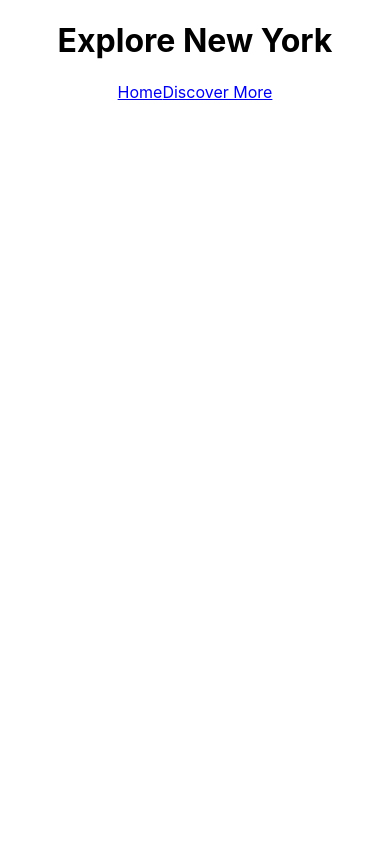
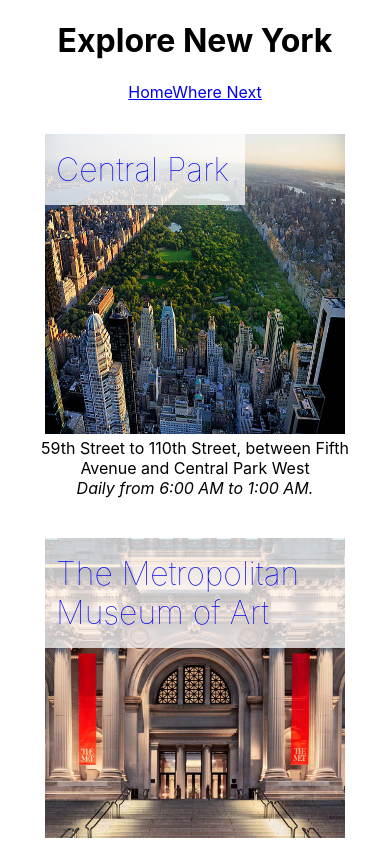
Before and after one commit to xcbhx/explore_new_york, a React (Create React App) app: page / in a window 390 px wide. Shown: the top 844 px of the page. Built offline with nearby package versions, Linux system fonts and the light colour scheme.

Commit message:
created details along with ids to each location

```diff
--- a/src/App.js
+++ b/src/App.js
@@ -1,12 +1,13 @@
-// import logo from './logo.svg';
 import './App.css';
 import Navbar from './components/Navbar/Navbar';
+import { Outlet } from 'react-router-dom';
+
 
 function App() {
   return (
     <div className="App">
-        {/* <img src={logo} className="App-logo" alt="logo" /> */}
         <Navbar />
+        <Outlet />
     </div>
   );
 }
--- /dev/null
+++ b/src/components/Details/Details.css
@@ -0,0 +1,31 @@
+.Details {
+  display: flex;
+  flex-direction: row-reverse;
+  width: 960px;
+  margin: auto;
+}
+
+.Details .Details-info {
+  flex: 1;
+  text-align: left;
+  padding: 0 1em;
+}
+
+.Details .title {
+  font-size: 2em;
+  margin: 0;
+}
+
+.Details .image {
+  flex: 2;
+}
+
+.Details .image img {
+  width: 300px;
+  height: 300px;
+  margin-top: 2%;
+}
+
+.Details .hours {
+  font-size: 1.5em;
+}
--- /dev/null
+++ b/src/components/Details/Details.jsx
@@ -0,0 +1,26 @@
+import './Details.css';
+import data from '../../newYork-data.js'
+import { useParams } from 'react-router-dom';
+
+
+function Details() {
+  const params = useParams();
+  const { id } = params;
+  const { images, title, desc, hours } = data[id];
+
+  return (
+    <div className='Details'>
+      <div className='image'>
+        <img src={`${process.env.PUBLIC_URL}/images/${images[0]}`} alt={title} />
+      </div>
+
+      <div className='Details-info'>
+        <h1 className='title'>{ title }</h1>
+        <p className='desc'>{ desc }</p>
+        <p className='hours'>{ hours }</p>
+      </div>
+    </div>
+  )
+};
+
+export default Details;
--- a/src/components/Display/Display.jsx
+++ /dev/null
@@ -1,13 +0,0 @@
-import './Display.css';
-
-
-
-function Display() {
-  return (
-    <div>
-
-    </div>
-  )
-};
-
-export default Display;
--- a/src/components/Items/Items.css
+++ b/src/components/Items/Items.css
@@ -0,0 +1,44 @@
+.Items {
+  width: 100%;
+  text-align: center;
+  position: relative;
+}
+
+/* .Items img {
+  width: 100%;
+  height: auto;
+} */
+
+.hours {
+  font-style: italic;
+}
+
+.Items .Items-Title{
+  text-decoration: none;
+  color: #000;
+}
+
+.Items h1 {
+  display: block;
+  position: absolute;
+  left: 0;
+  top: 0;
+  margin: 0;
+  font-weight: lighter;
+  background-color: rgba(255, 255, 255, 0.75);
+  padding: 1rem;
+  text-align: left;
+}
+
+.Items .Items-Info {
+  position: absolute;
+  right: 0;
+  bottom: 0;
+  text-align: right;
+}
+
+.Items .Items-Info div {
+  display: inline-block;
+  padding: 0.25em 0.5em;
+  background-color: rgba(255, 255, 255, 0.9);
+}
--- a/src/components/Items/Items.jsx
+++ b/src/components/Items/Items.jsx
@@ -5,8 +5,8 @@
   const { name, image, address, hours, id } = props;
 
   return (
-    <div className="items">
-      <Link className='itemTitle' to={`/details/${id}`}>
+    <div className="Items">
+      <Link className='Item-Title' to={`/details/${id}`}>
         <h1>{name}</h1>
       </Link>
       <Link to={`/details/${id}`}>
@@ -16,7 +16,7 @@
         alt=""
         />
       </Link>
-      <div className='item-info'>
+      <div className='Item-Info'>
         <div>{address}</div>
         <div className='hours'>{hours}</div>
       </div>
--- /dev/null
+++ b/src/components/LocationList/LocationList.css
@@ -0,0 +1,21 @@
+.LocationList {
+  width: calc(100% - 80px);
+  margin: auto;
+  display: grid;
+  grid-template-columns: 1fr 1fr 1fr;
+  grid-gap: 40px;
+  padding: 2em;
+}
+/* Smaller screens and tablets */
+@media only screen and (max-width: 960px) {
+  .LocationList {
+      grid-template-columns: 1fr 1fr;
+  }
+}
+
+/* Small screens mobile */
+@media only screen and (max-width: 700px) {
+  .LocationList {
+      grid-template-columns: 1fr;
+  }
+}
--- /dev/null
+++ b/src/components/LocationList/LocationList.jsx
@@ -0,0 +1,36 @@
+import './LocationList.css';
+import Items from '../Items/Items';
+import data from '../../newYork-data.js';
+import { useState } from 'react';
+
+function LocationList() {
+  const [query, setQuery] = useState("");
+
+  const spaces = data
+    .filter((obj) => {
+      const inTitle = obj.title.toLowerCase().includes(query.toLowerCase())
+      const inAddress = obj.address.toLowerCase().includes(query.toLowerCase())
+      return inTitle || inAddress
+    })
+    .map((obj) => {
+      const { id, title, address, images, hours } = obj
+      return (
+        <Items
+          id={id}
+          key={`${title}-${id}`}
+          name={title}
+          address={address}
+          image={images[0]}
+          hours={hours}
+        />
+      )
+  })
+
+  return (
+    <div className='LocationList'>
+      { spaces }
+    </div>
+  )
+};
+
+export default LocationList;
--- a/src/components/Navbar/Navbar.jsx
+++ b/src/components/Navbar/Navbar.jsx
@@ -1,24 +1,37 @@
-import Display from '../Display/Display';
 import './Navbar.css';
-import { NavLink } from 'react-router-dom';
+import { NavLink, useNavigate } from 'react-router-dom';
+import data from '../../newYork-data.json';
 
 
 
 function Navbar() {
+  const navigate = useNavigate();
+
+  const handleWhereNext = () => {
+    const id = Math.floor(Math.random() * data.length);
+    navigate(`/details/${id}`);
+  };
+
   return (
     <div>
       <header>
-        <h1 className='title'>Explore New York</h1>
+        <h1 className='Navbar-Title'>Explore New York</h1>
 
-        <div className='navbar'>
+        <div className='Navbar'>
           <NavLink className={({ isActive }) => isActive ? "nav-link-active" : "nav-link" }
             to='/'>Home</NavLink>
-          <NavLink className={({ isActive }) => isActive ? "nav-link-active" : "nav-link" }
-            to='/Discover'>Discover More</NavLink>
+
+          <a className='Nav-Link' href="/"
+          onClick={(e) => {
+            e.preventDefault();
+            handleWhereNext();
+            }}
+          >
+            Where Next
+          </a>
         </div>
-        <div className='searchDisplay'>
-          <Display />
-        </div>
+        {/* <div className='searchDisplay'>
+        </div> */}
       </header>
     </div>
   )
--- a/src/index.js
+++ b/src/index.js
@@ -4,6 +4,8 @@
 import './index.css';
 import App from './App';
 import reportWebVitals from './reportWebVitals';
+import LocationList from './components/LocationList/LocationList';
+import Details from './components/Details/Details';
 
 const root = ReactDOM.createRoot(document.getElementById('root'));
 
@@ -12,9 +14,8 @@
     <Router>
       <Routes>
         <Route path='/' element={<App />} >
-          <Route></Route>
-          <Route></Route>
-          <Route></Route>
+          <Route index element={<LocationList />}/>
+          <Route path='/details/:id' element={<Details/>} />
         </Route>
       </Routes>
     </Router>
--- a/src/newYork-data.js
+++ b/src/newYork-data.js
@@ -1,7 +1,7 @@
 import data from './newYork-data.json';
 
 data.forEach((obj, i) => {
-  obj.i = i
+  obj.id = i
 });
 
 
```
Also changed, not shown: src/components/Display/Display.css (deleted).
